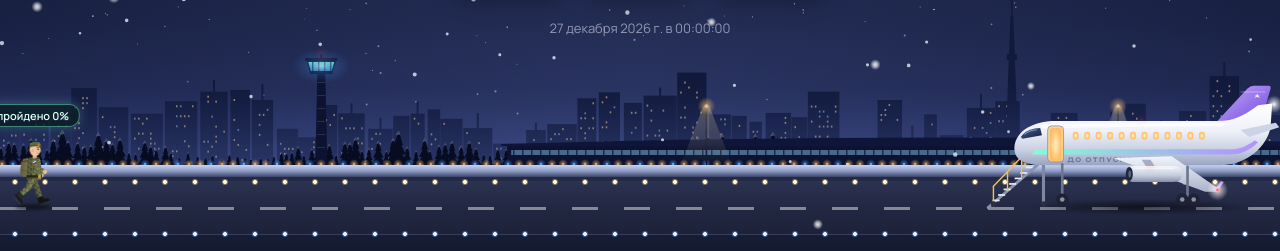
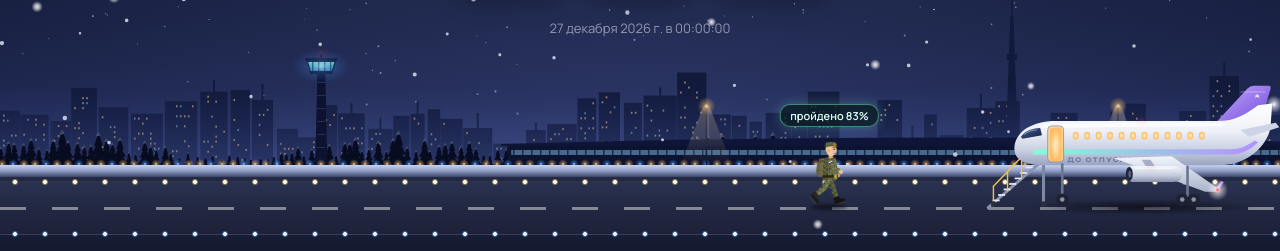
Before and after one commit to kostahalin062-web/Name1, a website: page do-otpuska/www/index.html in a window 1280 px wide. Shown: the part 549-800 px from the top of the page. Drawn offline with Linux system fonts and the light colour scheme; animation ran at ten frames a second.

Commit message:
«До отпуска»: начало пути — 2 июля 2026, 9:30
Co-Authored-By: Claude Opus 5.5 <noreply@anthropic.com>
Claude-Session: https://claude.ai/code/session_01Gk4E6v9ybhLLxyvJsc9aKt

```diff
--- a/do-otpuska/www/index.html
+++ b/do-otpuska/www/index.html
@@ -579,7 +579,7 @@
 (() => {
   const DEFAULT_TARGET = '2026-12-27T00:00:00';
   const DEFAULT_TITLE = 'До приезда Жени';
-  const DEFAULT_START = '2026-11-27T00:00:00';
+  const DEFAULT_START = '2026-07-02T09:30:00';
   const store = {
     get(k) { try { return localStorage.getItem(k); } catch (e) { return null; } },
     set(k, v) { try { localStorage.setItem(k, v); } catch (e) {} }
```
